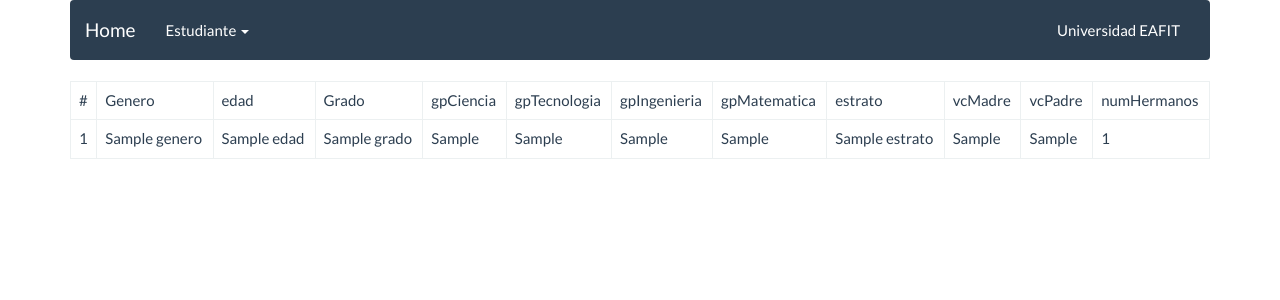
After one commit to mzabala1/REST_AI_STEM, a Django app: template templates/estudiante/estudiante_list.html in a window 1280 px wide. The commit adds this page. Shown: the top 300 px of the page. Run offline with Django 3.2, Linux system fonts and the light colour scheme; the template is opened without the code that fills it: most values are stand-ins (such as "Sample title", 1, 10 or a date in 2020); parts of the project's set-up code (start-up, migrations or seed data) failed here and were passed over; some libraries are stand-ins or nearby versions.

Commit message:
Agrego la opcion y ventana de listar estudiantes

```diff
--- a/apps/STEM/urls.py
+++ b/apps/STEM/urls.py
@@ -1,7 +1,8 @@
 from django.urls import path
-from .views import index, estudiante_view
+from .views import index, estudiante_view, estudiante_list
 
 urlpatterns = [
     path(r'', index, name="index"),
     path(r'registro', estudiante_view, name="registro_estudiante"),
+    path(r'listar', estudiante_list, name="listar_estudiantes"),
 ]
--- a/templates/base/base.html
+++ b/templates/base/base.html
@@ -29,18 +29,13 @@
 		                        		<a href="#" class="dropdown-toggle" data-toggle="dropdown" role="button" aria-expanded="false">Estudiante <span class="caret"></span></a>
 				                        <ul class="dropdown-menu" role="menu">
 				                        	<li><a href="{% url 'registro_estudiante' %}">Registrar</a></li>
+                                            <li><a href="{% url 'listar_estudiantes' %}">Listar</a></li>
 				                        </ul>
 		                      		</li>
 		                    	</ul>
 		                    	<ul class="nav navbar-nav navbar-right">
 		                        	<li class="dropdown"><a href="http://www.eafit.edu.co/" onclick="pageTracker._link(this.href); return false;">Universidad EAFIT</a>
 		                        	</li>
-		                        	<li class="dropdown">
-		                        		<a href="#" class="dropdown-toggle" data-toggle="dropdown" role="button" aria-expanded="false">Opciones<span class="caret"></span></a>
-		                        		<ul class="dropdown-menu" role="menu">
-		                          			<li><a href="#">Salir</a></li>
-		                        		</ul>
-		                      		</li>
 		                    	</ul>
 		                    </div>
 		                </div>
--- /dev/null
+++ b/templates/estudiante/estudiante_list.html
@@ -0,0 +1,58 @@
+{% extends 'base/base.html' %}
+
+{% block content %}
+
+<table class="table table-bordered">
+	<thead>
+		<tr>
+			<td>#</td>
+			<td>Genero</td>
+			<td>edad</td>
+			<td>Grado</td>
+			<td>gpCiencia</td>
+			<td>gpTecnologia</td>
+			<td>gpIngenieria</td>
+			<td>gpMatematica</td>
+            <td>estrato</td>
+			<td>vcMadre</td>
+			<td>vcPadre</td>
+            <td>numHermanos</td>
+		</tr>
+	</thead>
+	<tbody>
+        {%  if estudiantes %}
+        {% for estudiante in estudiantes %}
+		<tr>
+			<td>{{ estudiante.id }}</td>
+			<td>{{ estudiante.genero }}</td>
+			<td>{{ estudiante.edad }}</td>
+			<td>{{ estudiante.grado }}</td>
+			<td>{{ estudiante.gpCiencia }}</td>
+            <td>{{ estudiante.gpTecnologia }}</td>
+			<td>{{ estudiante.gpIngenieria }}</td>
+			<td>{{ estudiante.gpMatematica }}</td>
+            <td>{{ estudiante.estrato }}</td>
+			<td>{{ estudiante.vcMadre }}</td>
+            <td>{{ estudiante.vcPadre }}</td>
+            <td>{{ estudiante.numHermanos }}</td>
+		</tr>
+        {% endfor %}
+
+        {% else %}
+        <h1>No hay registros de mascotas</h1>
+        {% endif %}
+	</tbody>
+</table>
+<ul class="pager">
+	<li>
+		{% if page_obj.has_previous %}
+       	 <a href="?page={{ page_obj.previous_page_number }}">Previous</a>
+		{% endif %}
+        </li>
+	<li>
+		{% if page_obj.has_next %}
+     	 <a href="?page={{ page_obj.next_page_number }}">Next</a>
+    	{% endif %}
+    </li>
+</ul>
+{% endblock%}
```
Also changed, not shown: apps/STEM/forms.py (+4 -4 lines), apps/STEM/views.py (+12 -36 lines).
